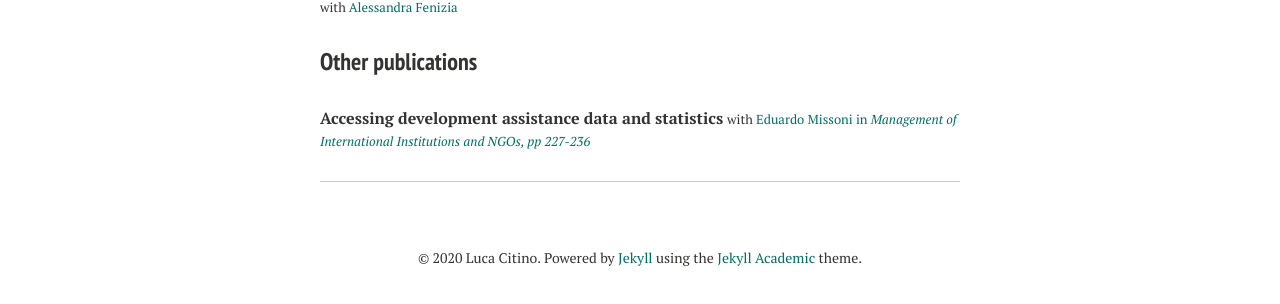
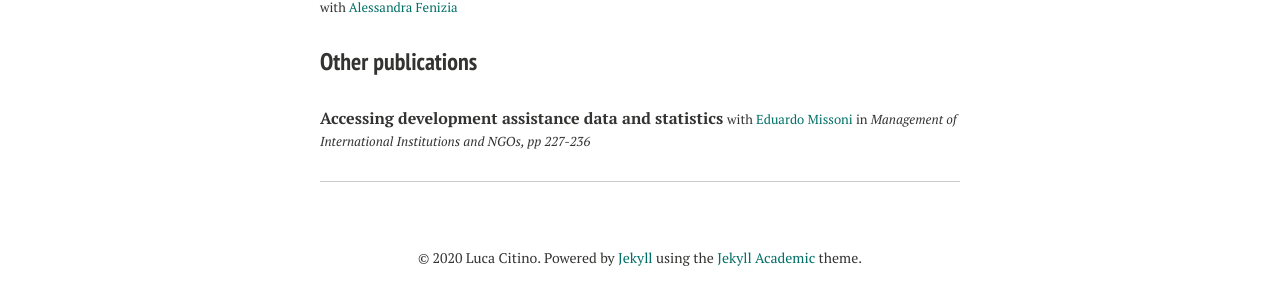
Before and after one commit to luca-citino/luca-citino.github.io, a Jekyll site: the page built from research.md, in a window 1280 px wide. Shown: the part 527-831 px from the top of the page. Built offline with Jekyll 4.4.1, drawn with Linux system fonts in a browser that asks for light colours; nearby versions of some CDN libraries; some web fonts are replaced; part of the change alters nothing that is shown.

Commit message:
Update research.md

```diff
--- a/research.md
+++ b/research.md
@@ -16,4 +16,4 @@ title: Research
 **Are subsidies to apprenticeships a bad deal? Evidence from a recent Italian reform** <font size="-1">with <a href="https://sites.google.com/site/alessandrafenizia/">Alessandra Fenizia</a></font>
 
 ### Other publications
-**Accessing development assistance data and statistics** <font size="-1">with <a href="https://sites.google.com/site/alessandrafenizia/">Eduardo Missoni in <i>Management of International Institutions and NGOs, pp 227-236</i></a></font>
+**Accessing development assistance data and statistics** <font size="-1">with <a href="http://eduardomissoni.info/?lang=en">Eduardo Missoni</a> in <i>Management of International Institutions and NGOs, pp 227-236</i></font>
```
